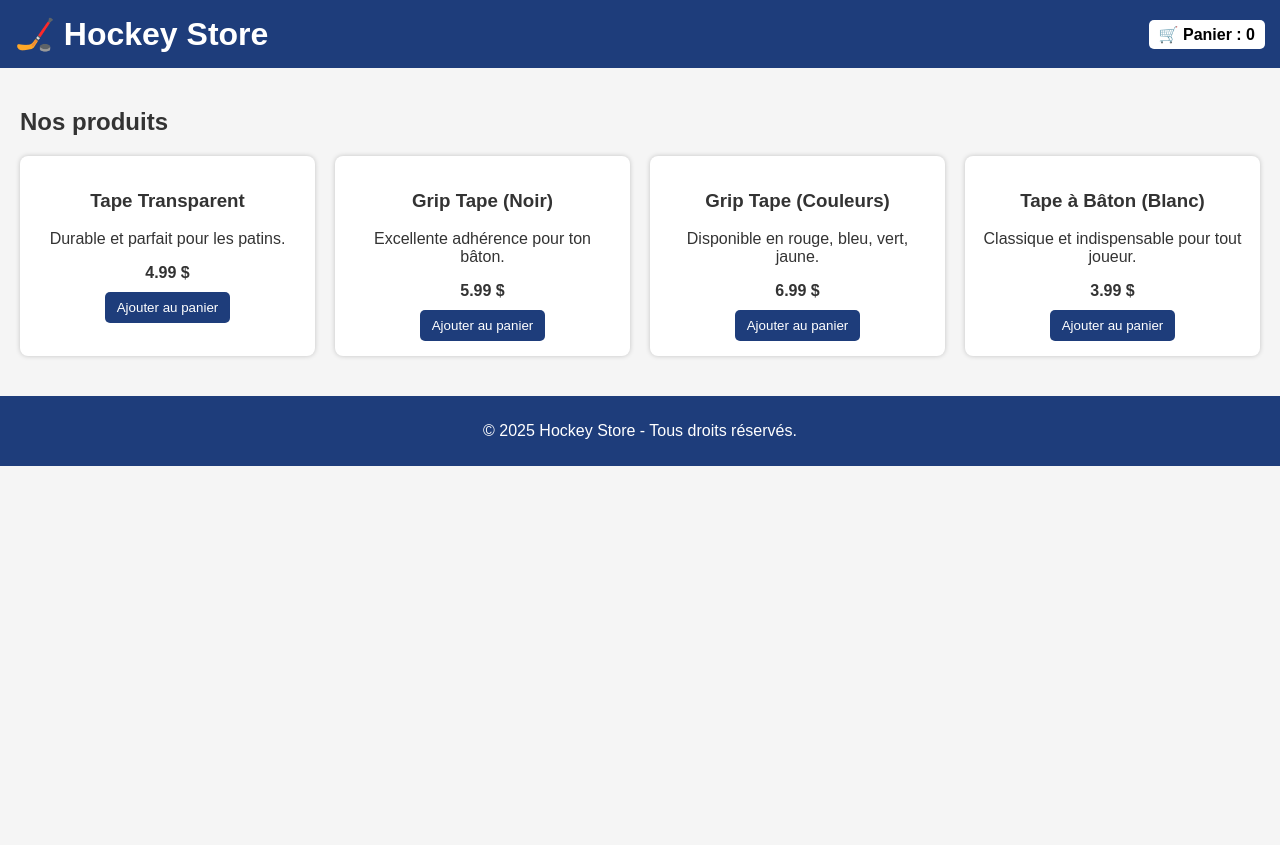
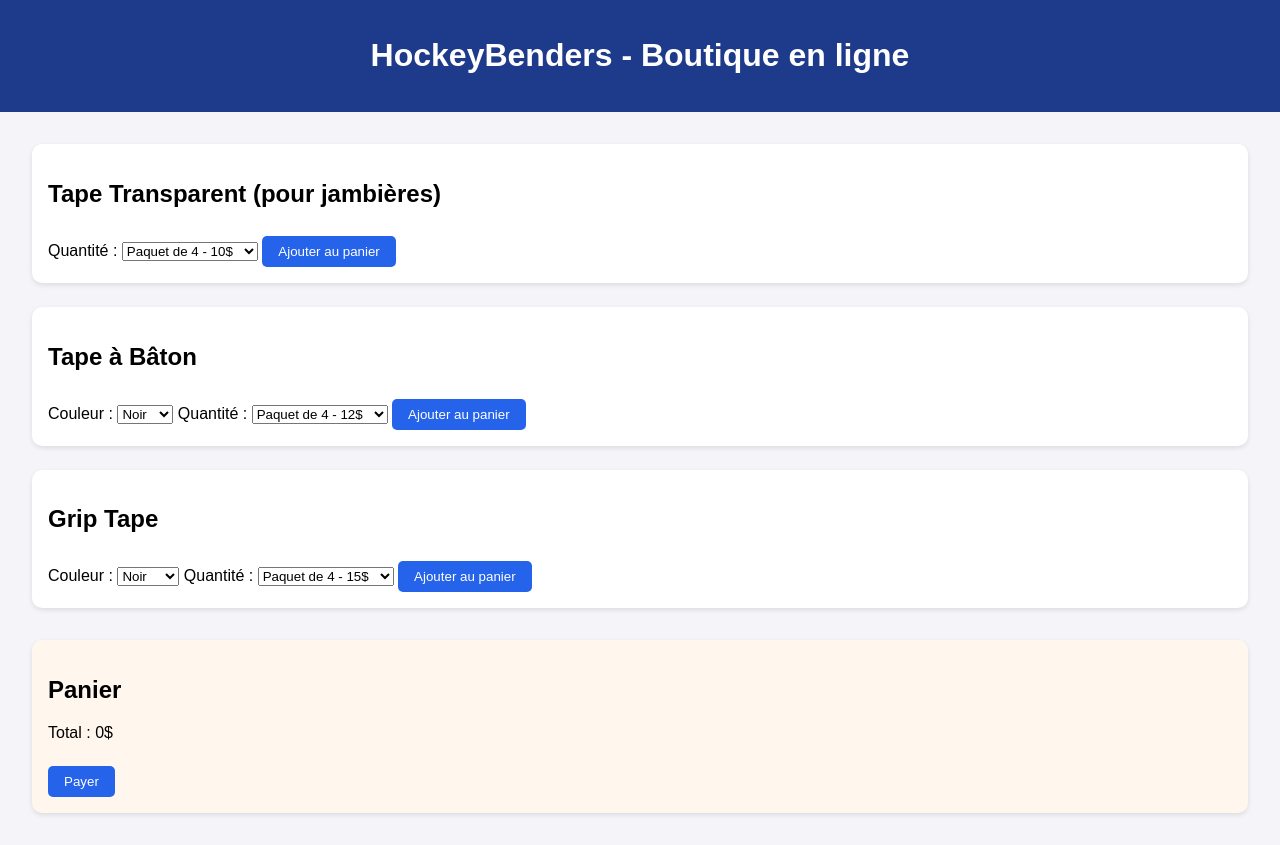
Before and after one commit to hockeybenders/Hockey-Store, a plain HTML site: page index.html in a window 1280 px wide. Before the commit the page ends 800 px from the top, so only its background shows below. Drawn offline with Linux system fonts and the light colour scheme.

Commit message:
Add files via upload

```diff
--- a/index.html
+++ b/index.html
@@ -2,53 +2,71 @@
 <html lang="fr">
 <head>
   <meta charset="UTF-8">
-  <title>Hockey Store - Tape de Hockey</title>
+  <meta name="viewport" content="width=device-width, initial-scale=1.0">
+  <title>HockeyBenders</title>
   <link rel="stylesheet" href="style.css">
 </head>
 <body>
   <header>
-    <h1>🏒 Hockey Store</h1>
-    <div id="cart-box">
-      🛒 Panier : <span id="cart-count">0</span>
-    </div>
+    <h1>HockeyBenders - Boutique en ligne</h1>
   </header>
 
   <main>
-    <h2>Nos produits</h2>
-    <div class="product-list">
-      <div class="product">
-        <h3>Tape Transparent</h3>
-        <p>Durable et parfait pour les patins.</p>
-        <p class="price">4.99 $</p>
-        <button onclick="addToCart('Tape Transparent', 4.99)">Ajouter au panier</button>
-      </div>
+    <section class="product">
+      <h2>Tape Transparent (pour jambières)</h2>
+      <label>Quantité :</label>
+      <select class="quantity" data-name="Tape Transparent" data-type="transparent">
+        <option value="4" data-price="10">Paquet de 4 - 10$</option>
+        <option value="6" data-price="20">Paquet de 6 - 20$</option>
+        <option value="12" data-price="35">Paquet de 12 - 35$</option>
+      </select>
+      <button class="add-to-cart">Ajouter au panier</button>
+    </section>
 
-      <div class="product">
-        <h3>Grip Tape (Noir)</h3>
-        <p>Excellente adhérence pour ton bâton.</p>
-        <p class="price">5.99 $</p>
-        <button onclick="addToCart('Grip Tape Noir', 5.99)">Ajouter au panier</button>
-      </div>
+    <section class="product">
+      <h2>Tape à Bâton</h2>
+      <label>Couleur :</label>
+      <select class="color">
+        <option value="noir">Noir</option>
+        <option value="blanc">Blanc</option>
+      </select>
+      <label>Quantité :</label>
+      <select class="quantity" data-name="Tape à Bâton" data-type="baton">
+        <option value="4" data-price="12">Paquet de 4 - 12$</option>
+        <option value="6" data-price="22">Paquet de 6 - 22$</option>
+        <option value="12" data-price="35">Paquet de 12 - 35$</option>
+      </select>
+      <button class="add-to-cart">Ajouter au panier</button>
+    </section>
 
-      <div class="product">
-        <h3>Grip Tape (Couleurs)</h3>
-        <p>Disponible en rouge, bleu, vert, jaune.</p>
-        <p class="price">6.99 $</p>
-        <button onclick="addToCart('Grip Tape Couleurs', 6.99)">Ajouter au panier</button>
-      </div>
+    <section class="product">
+      <h2>Grip Tape</h2>
+      <label>Couleur :</label>
+      <select class="color">
+        <option value="noir">Noir</option>
+        <option value="blanc">Blanc</option>
+        <option value="rouge">Rouge</option>
+        <option value="bleu">Bleu</option>
+        <option value="vert">Vert</option>
+        <option value="jaune">Jaune</option>
+        <option value="rose">Rose</option>
+      </select>
+      <label>Quantité :</label>
+      <select class="quantity" data-name="Grip Tape" data-type="grip">
+        <option value="4" data-price="15">Paquet de 4 - 15$</option>
+        <option value="6" data-price="25">Paquet de 6 - 25$</option>
+        <option value="12" data-price="35">Paquet de 12 - 35$</option>
+      </select>
+      <button class="add-to-cart">Ajouter au panier</button>
+    </section>
 
-      <div class="product">
-        <h3>Tape à Bâton (Blanc)</h3>
-        <p>Classique et indispensable pour tout joueur.</p>
-        <p class="price">3.99 $</p>
-        <button onclick="addToCart('Tape à Bâton Blanc', 3.99)">Ajouter au panier</button>
-      </div>
-    </div>
+    <section id="cart">
+      <h2>Panier</h2>
+      <ul id="cart-items"></ul>
+      <p>Total : <span id="total">0</span>$</p>
+      <button id="checkout">Payer</button>
+    </section>
   </main>
-
-  <footer>
-    <p>© 2025 Hockey Store - Tous droits réservés.</p>
-  </footer>
 
   <script src="script.js"></script>
 </body>
--- a/script.js
+++ b/script.js
@@ -1,11 +1,41 @@
-let cart = [];
+const cart = [];
+const cartItems = document.getElementById("cart-items");
+const totalElement = document.getElementById("total");
 
-function addToCart(productName, price) {
-    cart.push({ name: productName, price: price });
-    alert(productName + " ajouté au panier !");
-    updateCartCount();
+document.querySelectorAll(".add-to-cart").forEach(button => {
+  button.addEventListener("click", (e) => {
+    const product = e.target.closest(".product");
+    const name = product.querySelector("select.quantity").dataset.name;
+    const quantitySelect = product.querySelector("select.quantity");
+    const quantity = quantitySelect.value;
+    const price = quantitySelect.options[quantitySelect.selectedIndex].dataset.price;
+    const type = quantitySelect.dataset.type;
+
+    let color = "";
+    if (product.querySelector("select.color")) {
+      color = product.querySelector("select.color").value;
+    }
+
+    const item = { name, quantity, price, color, type };
+    cart.push(item);
+    updateCart();
+  });
+});
+
+function updateCart() {
+  cartItems.innerHTML = "";
+  let total = 0;
+
+  cart.forEach(item => {
+    const li = document.createElement("li");
+    li.textContent = `${item.name} (${item.color ? item.color + ", " : ""}paquet de ${item.quantity}) - ${item.price}$`;
+    cartItems.appendChild(li);
+    total += parseFloat(item.price);
+  });
+
+  totalElement.textContent = total.toFixed(2);
 }
 
-function updateCartCount() {
-    document.getElementById("cart-count").innerText = cart.length;
-}
+document.getElementById("checkout").addEventListener("click", () => {
+  alert("Merci pour votre commande! (paiement à venir 🚀)");
+});
--- a/style.css
+++ b/style.css
@@ -2,71 +2,46 @@ body {
   font-family: Arial, sans-serif;
   margin: 0;
   padding: 0;
-  background: #f5f5f5;
-  color: #333;
+  background: #f4f4f9;
 }
 
 header {
-  background: #1e3d7b;
+  background: #1e3a8a;
   color: white;
-  padding: 15px;
-  display: flex;
-  justify-content: space-between;
-  align-items: center;
-}
-
-h1 {
-  margin: 0;
-}
-
-#cart-box {
-  background: white;
-  color: black;
-  padding: 5px 10px;
-  border-radius: 5px;
-  font-weight: bold;
+  padding: 1rem;
+  text-align: center;
 }
 
 main {
-  padding: 20px;
-}
-
-.product-list {
-  display: grid;
-  grid-template-columns: repeat(auto-fit, minmax(220px, 1fr));
-  gap: 20px;
+  padding: 2rem;
 }
 
 .product {
   background: white;
-  padding: 15px;
-  border-radius: 8px;
-  box-shadow: 0 0 5px rgba(0,0,0,0.2);
-  text-align: center;
-}
-
-.price {
-  font-weight: bold;
-  margin: 10px 0;
+  border-radius: 10px;
+  padding: 1rem;
+  margin-bottom: 1.5rem;
+  box-shadow: 0 2px 5px rgba(0,0,0,0.1);
 }
 
 button {
-  background: #1e3d7b;
+  margin-top: 0.5rem;
+  padding: 0.5rem 1rem;
+  background: #2563eb;
   color: white;
   border: none;
-  padding: 8px 12px;
   border-radius: 5px;
   cursor: pointer;
 }
 
 button:hover {
-  background: #162c59;
+  background: #1e40af;
 }
 
-footer {
-  background: #1e3d7b;
-  color: white;
-  text-align: center;
-  padding: 10px;
-  margin-top: 20px;
+#cart {
+  background: #fff7ed;
+  border-radius: 10px;
+  padding: 1rem;
+  margin-top: 2rem;
+  box-shadow: 0 2px 5px rgba(0,0,0,0.1);
 }
```
